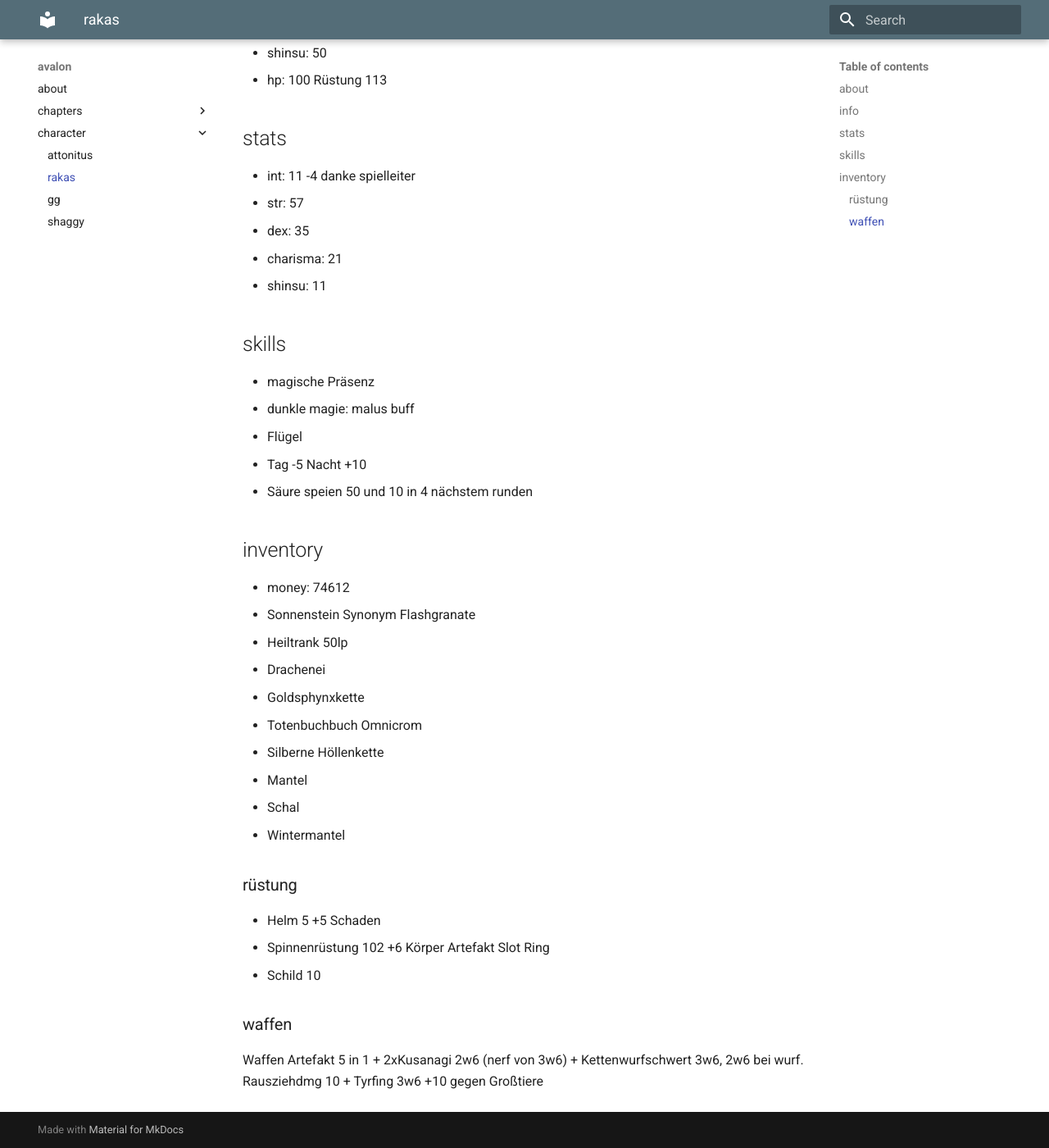
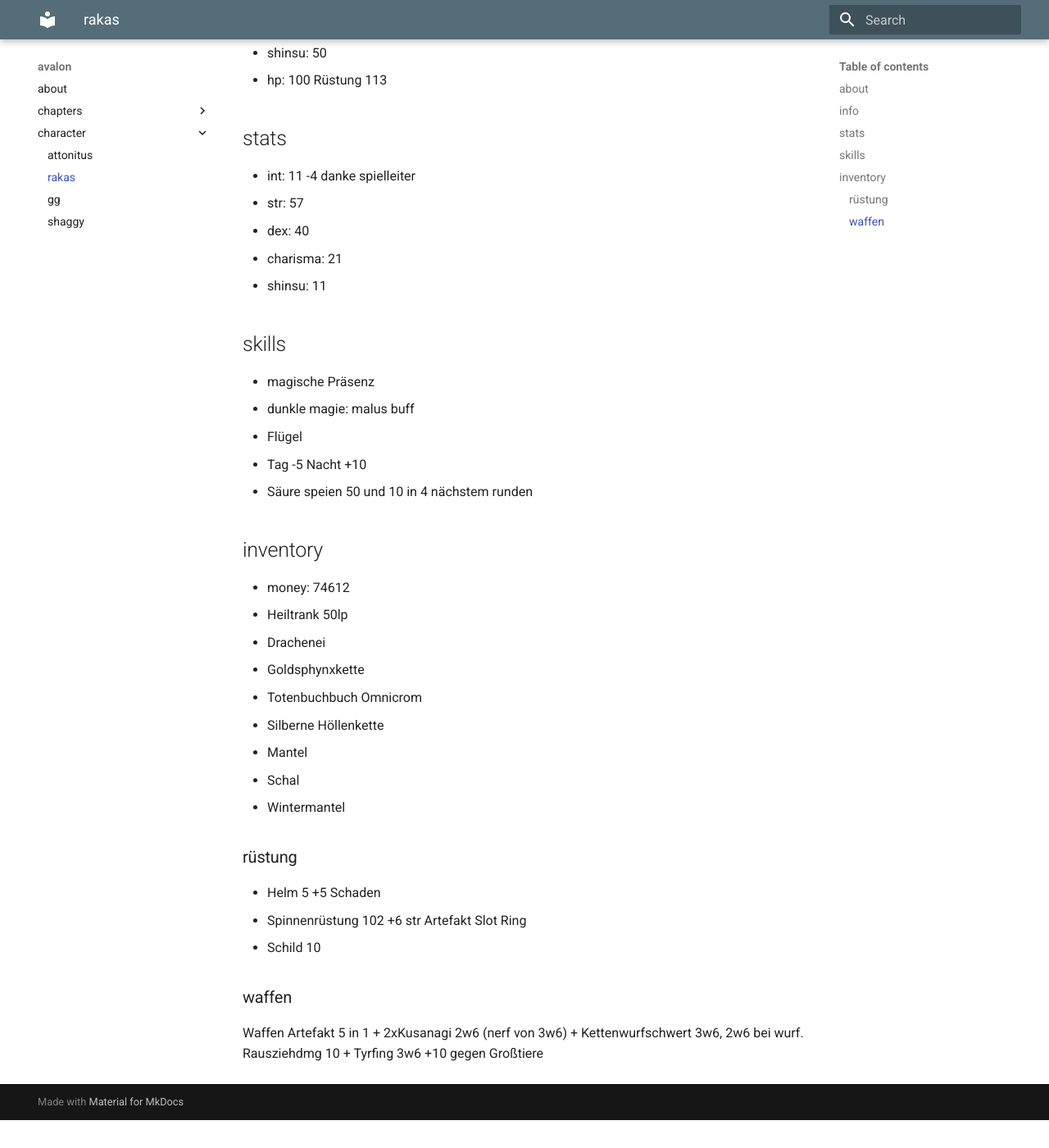
Before and after one commit to mkdocs-pnp/avalon, an MkDocs documentation site: the page built from docs/character/rakas.md, in a window 1280 px wide and 1400 px high, scrolled down 430 px. Shown: the whole window at 82% size. Built offline with MkDocs 1.6.1 and Material for MkDocs 9.7.7, drawn with Linux system fonts in a browser that asks for light colours; after the commit the page ends 1796 px from its top, so only the background shows below that.

Commit message:
Update rakas.md
F

```diff
--- a/docs/character/rakas.md
+++ b/docs/character/rakas.md
@@ -18,7 +18,7 @@ Aus Zargonien
 
 + int: 11 -4 danke spielleiter
 + str: 57
-+ dex: 35
++ dex: 40
 + charisma: 21
 + shinsu: 11
 
@@ -34,7 +34,6 @@ Aus Zargonien
 
 ## inventory
 + money: 74612
-+ Sonnenstein Synonym Flashgranate
 + Heiltrank 50lp
 + Drachenei
 + Goldsphynxkette
@@ -47,7 +46,7 @@ Aus Zargonien
 ### rüstung
 
 + Helm 5 +5 Schaden
-+ Spinnenrüstung 102 +6 Körper Artefakt Slot Ring
++ Spinnenrüstung 102 +6 str Artefakt Slot Ring
 + Schild 10
 
 ### waffen
```
